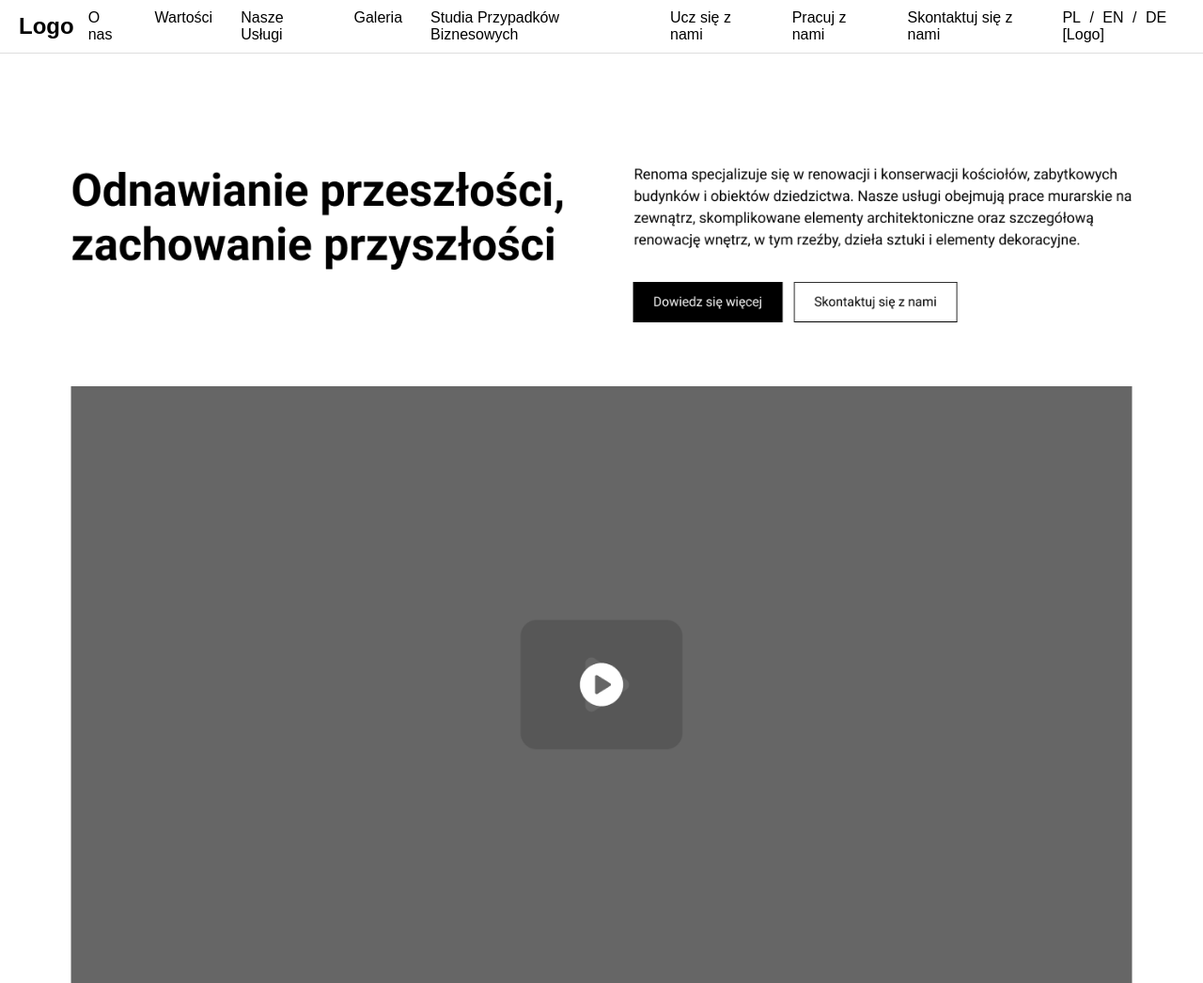
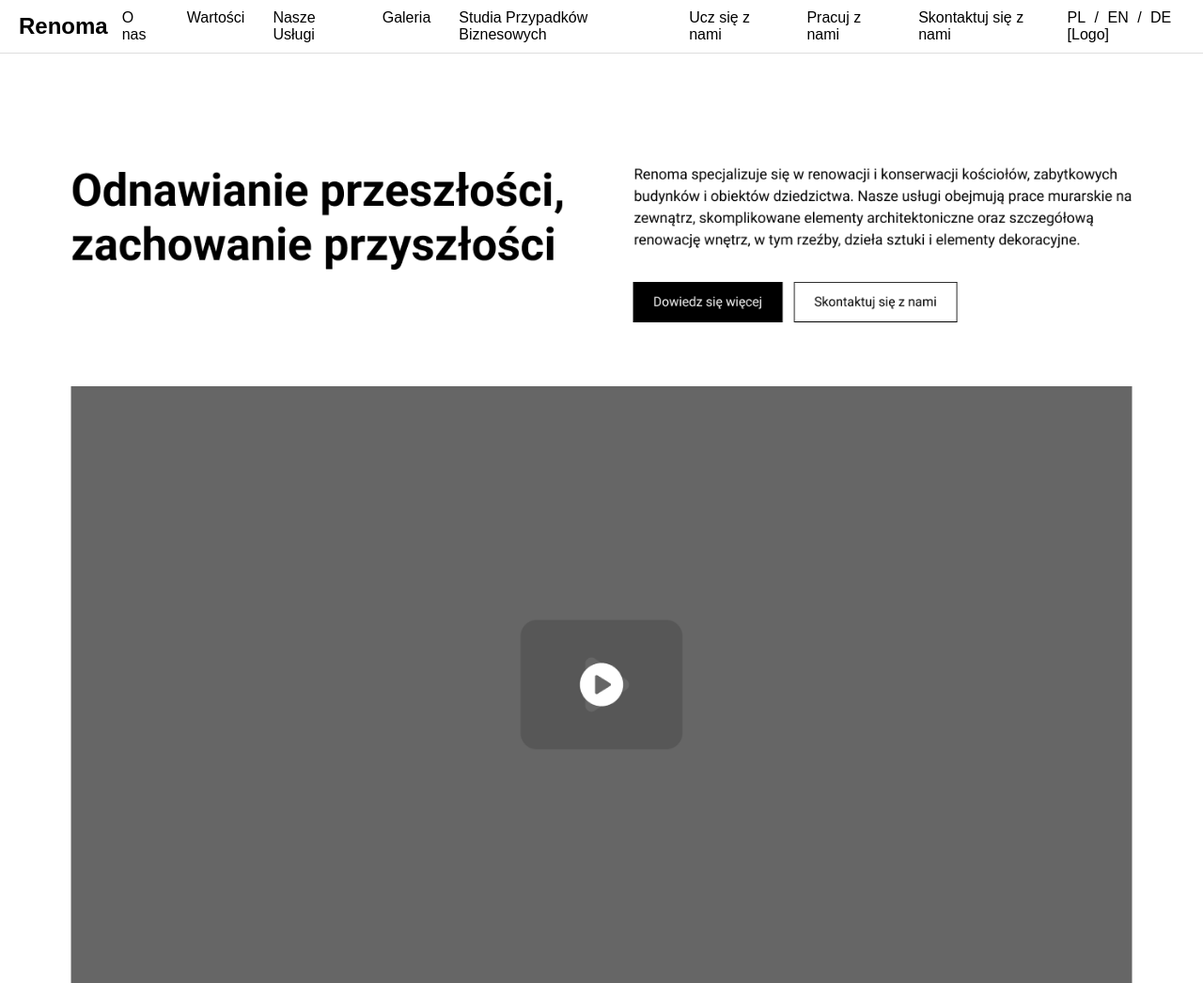
Before and after one commit to craigscottuk/renoma-mockup, a plain HTML site: page index.html in a window 1280 px wide. Shown: the top 1046 px of the page at 94% size. Drawn offline with Linux system fonts and the light colour scheme.

Commit message:
Update navbar.html

```diff
--- a/navbar.html
+++ b/navbar.html
@@ -1,6 +1,6 @@
 <nav class="navbar">
     <div class="logo">
-        <a href="/renoma-mockup/index.html">Logo</a>
+        <a href="/renoma-mockup/index.html">Renoma</a>
     </div>
     <ul class="nav-links">
         <li><a href="/renoma-mockup/about-us.html">O nas</a></li>
```
